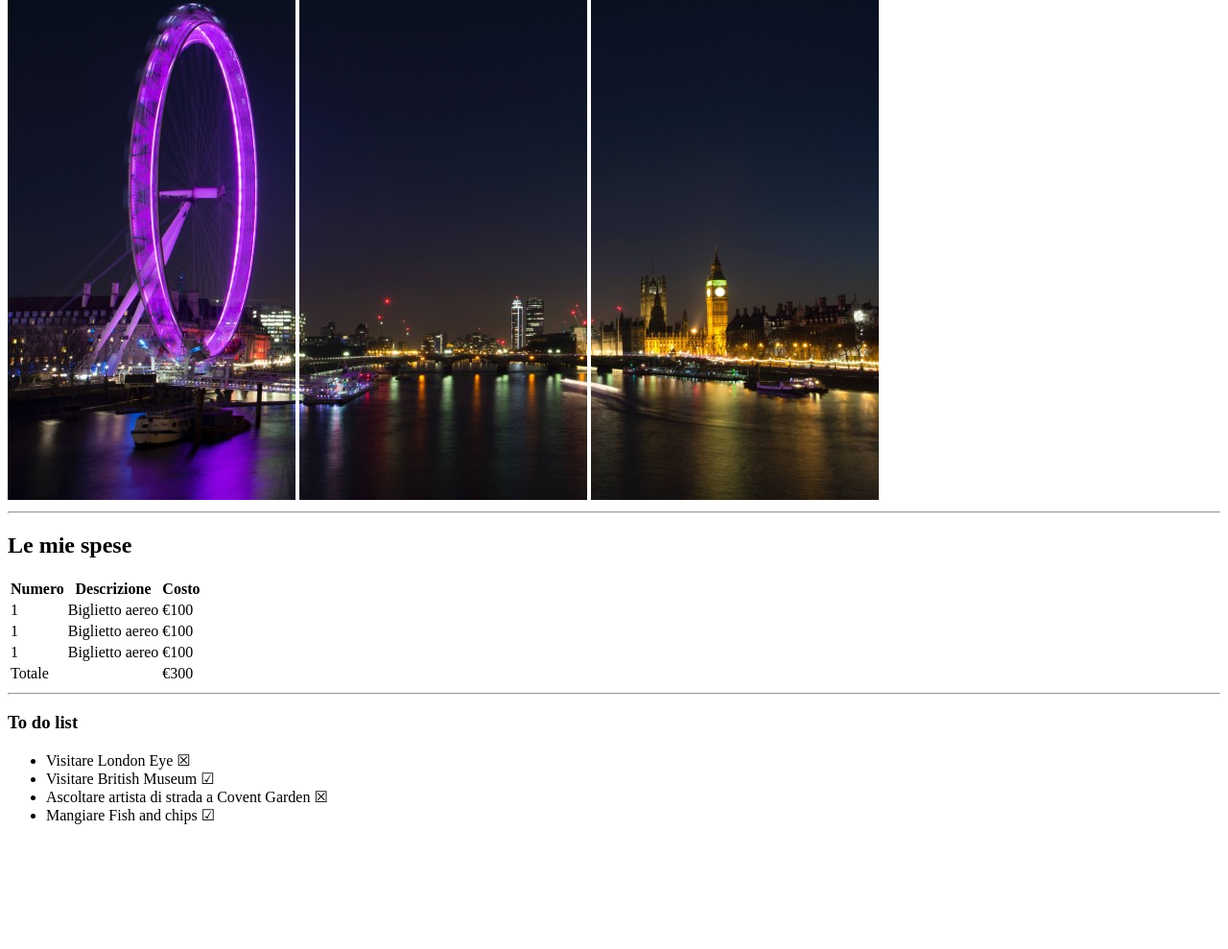
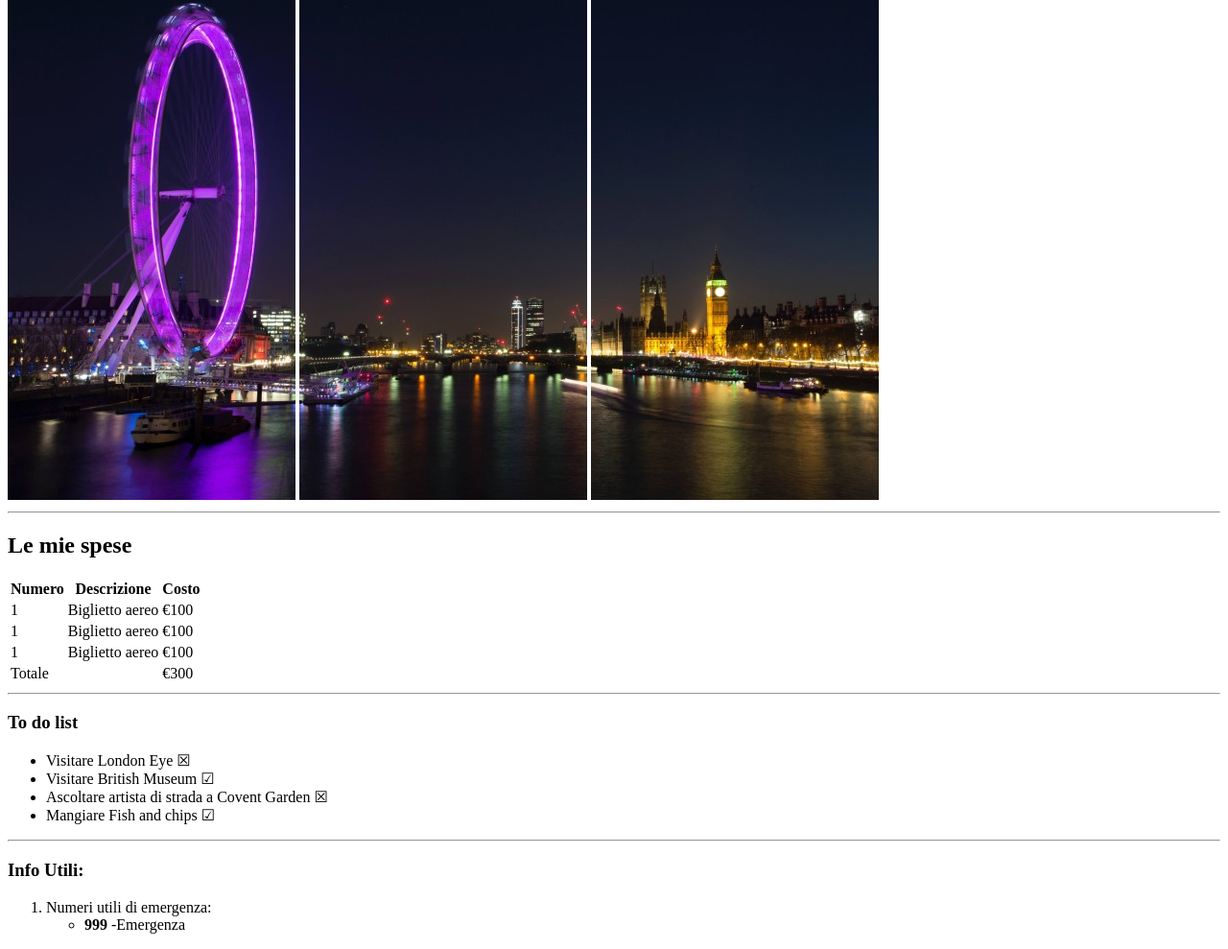
Before and after one commit to WandaSimeoli/html-london-trip, a plain HTML site: page index.html in a window 1280 px wide. Shown: the part 159-1148 px from the top of the page at 96% size. Before the commit the page ends 1034 px from the top, so only its background shows below. Drawn offline with Linux system fonts and the light colour scheme.

Commit message:
Creazione lista ordinata e 2° lista unordered

```diff
--- a/index.html
+++ b/index.html
@@ -11,9 +11,9 @@
 <!--Intestazione-->
     <header>
         <h1>Il mio Viaggio a Londra</h1>
-        <img src="/img/pexels-bill-emrich-230794-0.jpg" alt="">
-        <img src="/img/pexels-bill-emrich-230794-1.jpg" alt="">
-        <img src="/img/pexels-bill-emrich-230794-2.jpg" alt="">
+        <img src="img/pexels-bill-emrich-230794-0.jpg" alt="">
+        <img src="img/pexels-bill-emrich-230794-1.jpg" alt="">
+        <img src="img/pexels-bill-emrich-230794-2.jpg" alt="">
         <hr>
     </header>
 <!--Fine intestazione-->
@@ -63,6 +63,7 @@
         <hr>
 <!--Fine Tabella-->
 
+<!--Inizio lista delle cose da fare-->
 <section>
     <h3> To do list</h3>
      <ul>
@@ -71,6 +72,20 @@
         <li>Ascoltare artista di strada a Covent Garden &#x2612; </li>
         <li>Mangiare Fish and chips &#x2611; </li>
      </ul>
+     <hr>
+</section>
+<!--Fine lista delle cose da fare-->
+<section>
+    <h3> Info Utili:</h3>
+    <ol>
+        <li>Numeri utili di emergenza:</li>
+            <ul>
+                <li>
+                    <strong>999</strong>
+                    -Emergenza
+                </li>
+            </ul>
+    </ol>
 </section>
     </main>
 </body>
```
